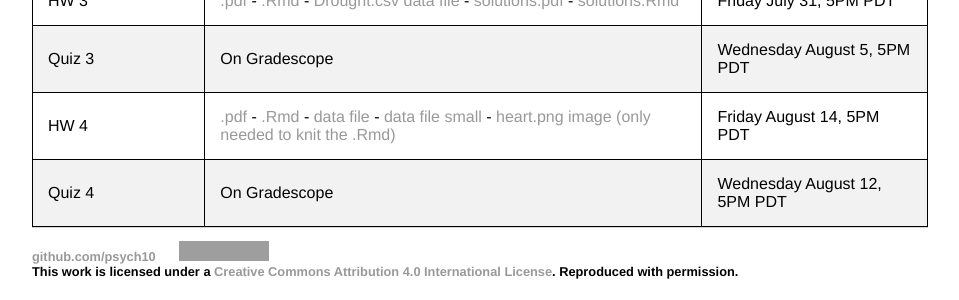
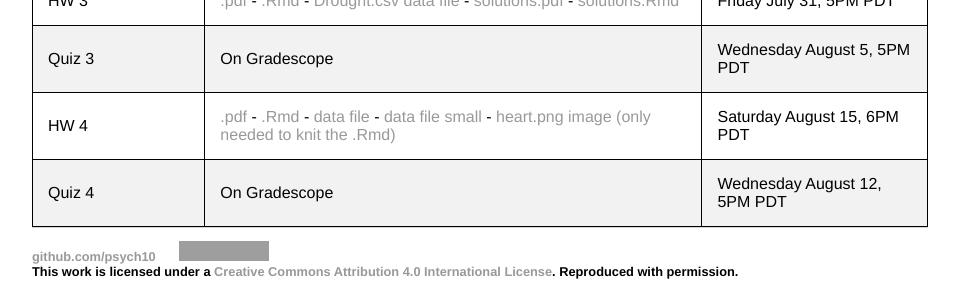
Before and after one commit to stats60/stats60.github.io, a Jekyll site: the page built from hw/index.md, in a window 1280 px wide. Shown: the part 771-1071 px from the top of the page, without its empty margins (160-1119 px from the left). Built offline with Jekyll 4.4.1, drawn with Linux system fonts in a browser that asks for light colours; our own code applies the rules of GitHub Pages for plain Markdown files; grey boxes are pictures that could not be loaded.

Commit message:
homework 4

```diff
--- a/hw/index.md
+++ b/hw/index.md
@@ -19,5 +19,5 @@ We provide the problem statement in a .pdf file. We also provide the .Rmd source
 |Quiz 2| [Solutions](quiz2_sol.pdf)| Wednesday July 29, 5PM PDT
 |HW 3| [.pdf](hw3/hw3.pdf) - [.Rmd](hw3/hw3.Rmd) - [Drought.csv data file](hw3/drought.csv) - [solutions.pdf](hw3/hw3sol.pdf) - [solutions.Rmd](hw3/hw3sol.Rmd)|Friday July 31, 5PM PDT
 |Quiz 3| On Gradescope| Wednesday August 5, 5PM PDT
-|HW 4| [.pdf](hw4/hw4.pdf) - [.Rmd](hw4/hw4.Rmd) - [data file](hw4/sf_stopping.csv) - [data file small](hw4/sf_stopping_small.csv) - [heart.png image (only needed to knit the .Rmd)](hw4/heart.png)|Friday August 14, 5PM PDT
+|HW 4| [.pdf](hw4/hw4.pdf) - [.Rmd](hw4/hw4.Rmd) - [data file](hw4/sf_stopping.csv) - [data file small](hw4/sf_stopping_small.csv) - [heart.png image (only needed to knit the .Rmd)](hw4/heart.png)|Saturday August 15, 6PM PDT
 |Quiz 4| On Gradescope| Wednesday August 12, 5PM PDT
```
